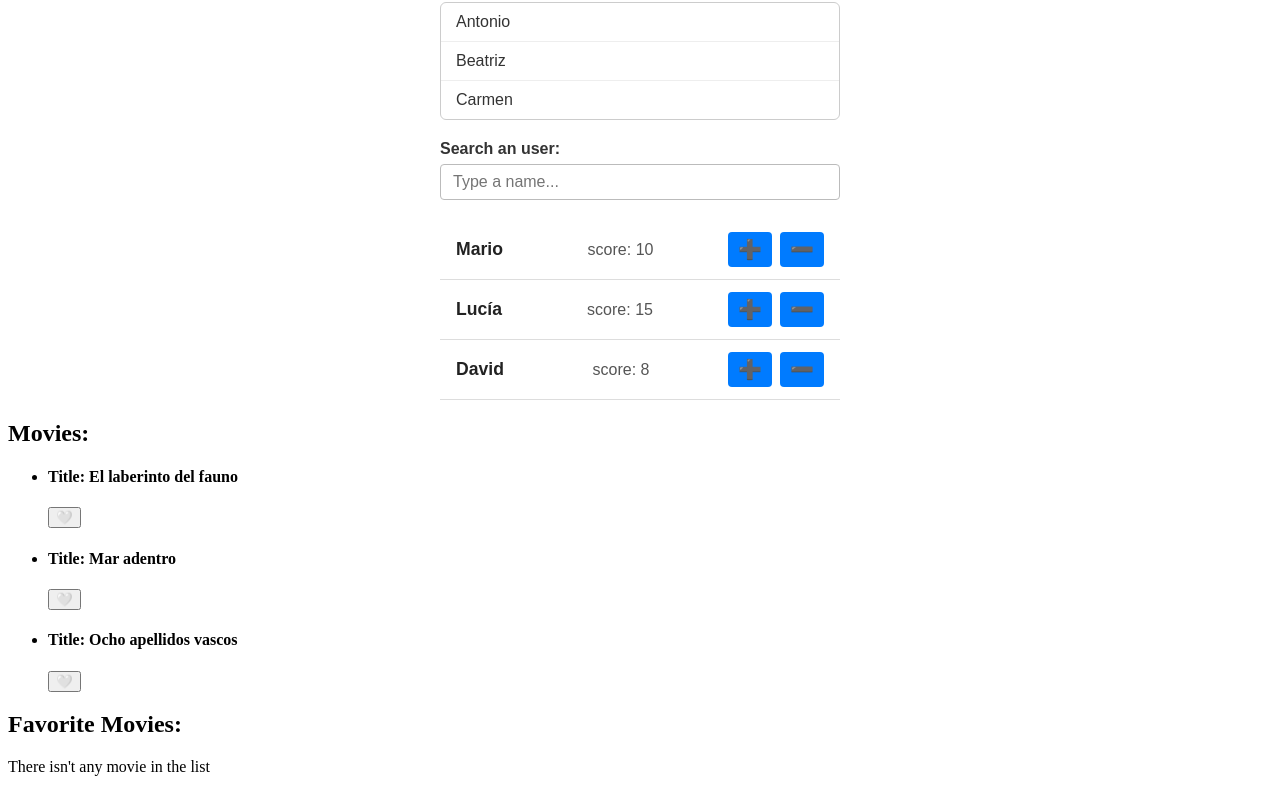
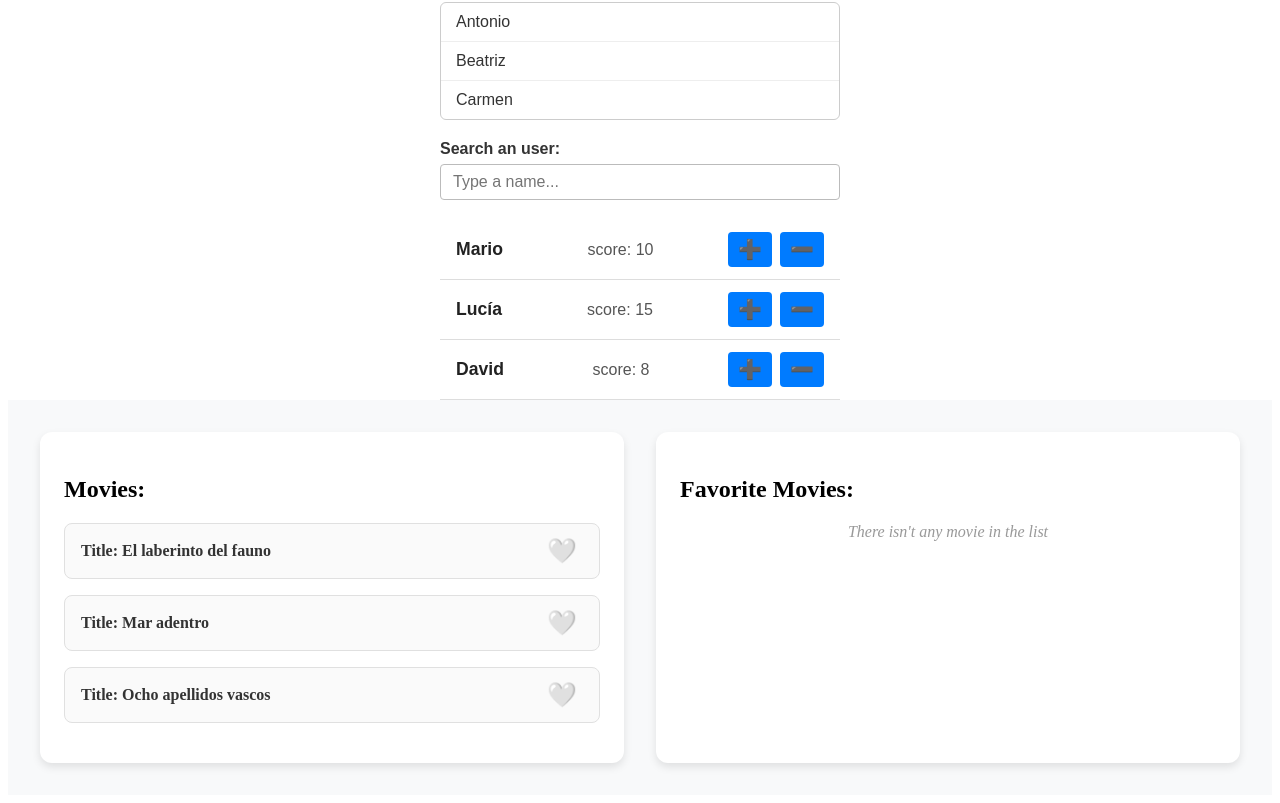
Before and after one commit to Fernando-Herrero/react-conditions-lists, a React (Vite) app: page / in a window 1280 px wide. Shown: the part 2791-3594 px from the top of the page. Built offline with nearby package versions, Linux system fonts and the light colour scheme.

Commit message:
styles(MovieFavorites): implemetn general styles

```diff
--- a/src/components/MovieFavorites/MovieFavorites.css
+++ b/src/components/MovieFavorites/MovieFavorites.css
@@ -0,0 +1,67 @@
+/* MovieFavorites.css */
+
+.movies-container {
+	display: flex;
+	justify-content: space-between;
+	gap: 2rem;
+	padding: 2rem;
+	flex-wrap: wrap;
+	background-color: #f8f9fa;
+}
+
+.movies-list-container,
+.favorite-movies-list {
+	flex: 1;
+	min-width: 300px;
+	background-color: #ffffff;
+	padding: 1.5rem;
+	border-radius: 12px;
+	box-shadow: 0 4px 8px rgba(0, 0, 0, 0.1);
+}
+
+.movies-list {
+	list-style: none;
+	padding: 0;
+	margin: 0;
+}
+
+.movies-list li {
+	display: flex;
+	justify-content: space-between;
+	align-items: center;
+	margin-bottom: 1rem;
+	padding: 0.75rem 1rem;
+	border: 1px solid #e0e0e0;
+	border-radius: 8px;
+	background-color: #fafafa;
+	transition: background-color 0.3s ease;
+}
+
+.movies-list li:hover {
+	background-color: #f0f0f0;
+}
+
+.movies-list h4 {
+	margin: 0;
+	font-size: 1rem;
+	color: #333;
+}
+
+.movies-list button {
+	background: none;
+	border: none;
+	cursor: pointer;
+	font-size: 1.5rem;
+	transition: transform 0.2s ease;
+}
+
+.movies-list button:hover {
+	transform: scale(1.2);
+}
+
+.no-movies-message {
+	color: #999;
+	font-style: italic;
+	text-align: center;
+	margin-top: 1rem;
+}
```
